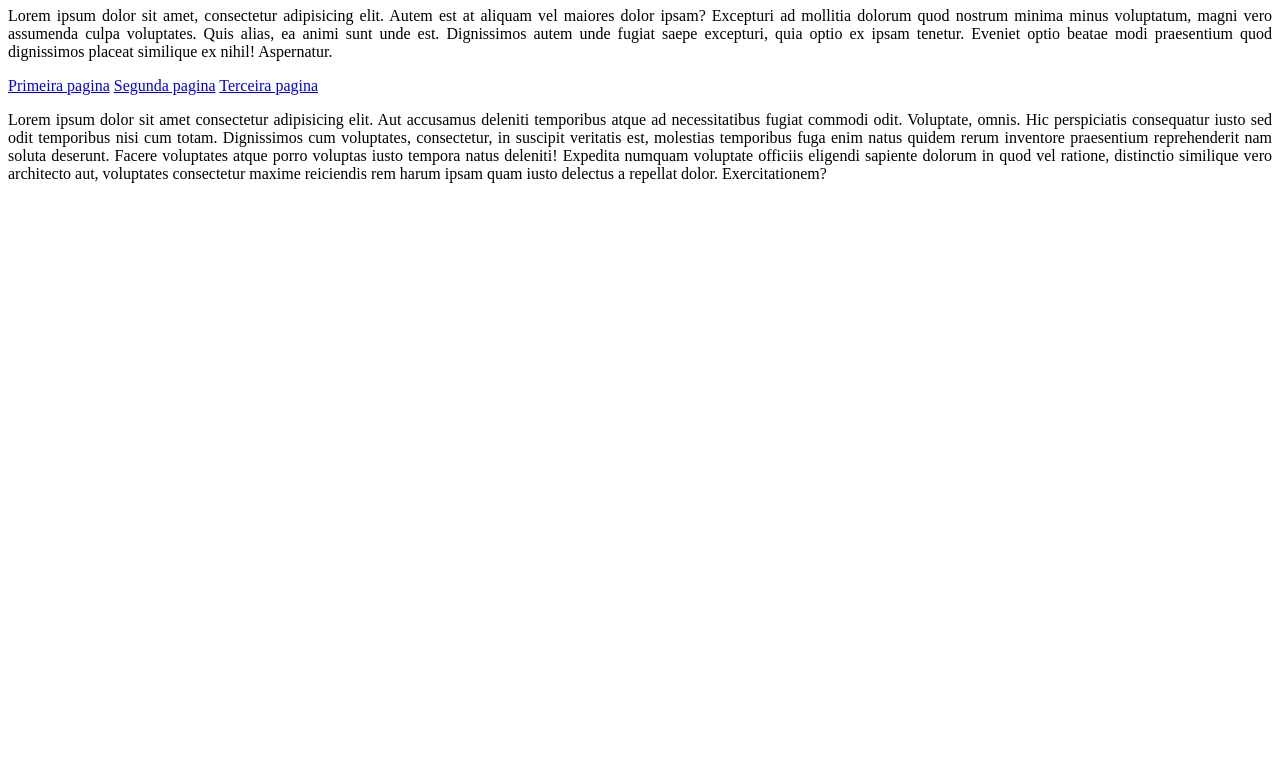
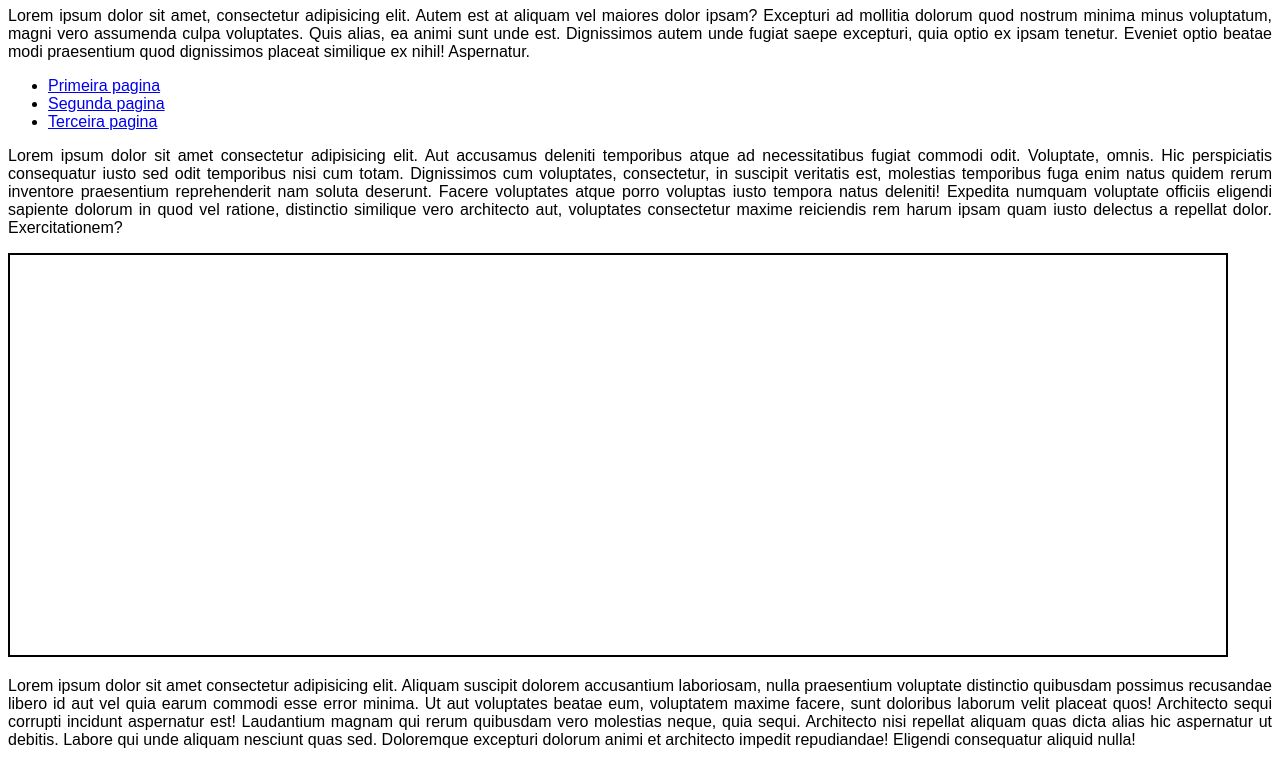
Before and after one commit to CTR54/HTML-CSS, a plain HTML site: page EXERCICIOS/ex024/iframe003.html in a window 1280 px wide. Shown: the part 73-838 px from the top of the page. Before the commit the page ends 800 px from the top, so only its background shows below. Drawn offline with Linux system fonts and the light colour scheme.

Commit message:
criação do if003/pag002/pag003

```diff
--- a/EXERCICIOS/ex024/iframe003.html
+++ b/EXERCICIOS/ex024/iframe003.html
@@ -5,8 +5,18 @@
     <meta name="viewport" content="width=device-width, initial-scale=1.0">
     <title>Uso de iframe</title>
     <style>
+        body{
+            font-family: Arial, Helvetica, sans-serif;
+        }
+
         p{
             text-align: justify;
+        }
+
+        #tela{
+            width: 95vw;
+            height: 400px;
+            border: 2px solid black;
         }
     </style>
 </head>
@@ -15,12 +25,22 @@
     <p>Lorem ipsum dolor sit amet, consectetur adipisicing elit. Autem est at aliquam vel maiores dolor ipsam? Excepturi ad mollitia dolorum quod nostrum minima minus voluptatum, magni vero assumenda culpa voluptates.
     Quis alias, ea animi sunt unde est. Dignissimos autem unde fugiat saepe excepturi, quia optio ex ipsam tenetur. Eveniet optio beatae modi praesentium quod dignissimos placeat similique ex nihil! Aspernatur.</p>
 
-    <a href="#">Primeira pagina</a>
-    <a href="#">Segunda pagina</a>
-    <a href="#">Terceira pagina</a>
+    <ul>
+        <li><a href="pagextra/pag001.html" target="frame">Primeira pagina</a></li>
+        <li><a href="pagextra/pag002.html" target="frame">Segunda pagina</a></li>
+        <li><a href="pagextra/pag003.html" target="frame">Terceira pagina</a></li>
+    </ul>
 
     <p>Lorem ipsum dolor sit amet consectetur adipisicing elit. Aut accusamus deleniti temporibus atque ad necessitatibus fugiat commodi odit. Voluptate, omnis. Hic perspiciatis consequatur iusto sed odit temporibus nisi cum totam.
     Dignissimos cum voluptates, consectetur, in suscipit veritatis est, molestias temporibus fuga enim natus quidem rerum inventore praesentium reprehenderit nam soluta deserunt. Facere voluptates atque porro voluptas iusto tempora natus deleniti!
     Expedita numquam voluptate officiis eligendi sapiente dolorum in quod vel ratione, distinctio similique vero architecto aut, voluptates consectetur maxime reiciendis rem harum ipsam quam iusto delectus a repellat dolor. Exercitationem?</p>
+
+    <iframe src="" id="tela" name="frame">
+        <p>Infelizmente seu navegador não é compativel com esta ferramenta.</p>
+    </iframe>
+
+    <p>Lorem ipsum dolor sit amet consectetur adipisicing elit. Aliquam suscipit dolorem accusantium laboriosam, nulla praesentium voluptate distinctio quibusdam possimus recusandae libero id aut vel quia earum commodi esse error minima.
+    Ut aut voluptates beatae eum, voluptatem maxime facere, sunt doloribus laborum velit placeat quos! Architecto sequi corrupti incidunt aspernatur est! Laudantium magnam qui rerum quibusdam vero molestias neque, quia sequi.
+    Architecto nisi repellat aliquam quas dicta alias hic aspernatur ut debitis. Labore qui unde aliquam nesciunt quas sed. Doloremque excepturi dolorum animi et architecto impedit repudiandae! Eligendi consequatur aliquid nulla!</p>
 </body>
 </html>
```
Also changed, not shown: EXERCICIOS/ex024/pagextra/pag002.html (added, +21 -0 lines), EXERCICIOS/ex024/pagextra/pag003.html (added, +21 -0 lines).
